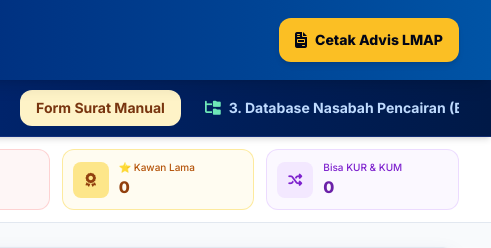
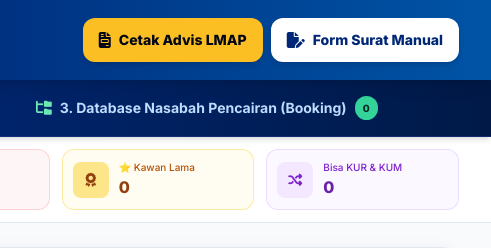
Before and after one commit to idangkehed-commits/portal-nasabah-mandiri, a website: page index.html in a window 1280 px wide. Shown: the top 248 px of the page, 789-1280 px from the left. Drawn offline with nearby package versions, Linux system fonts and the light colour scheme.

Commit message:
ui: place manual forms beside Advis print button

```diff
--- a/index.html
+++ b/index.html
@@ -164,12 +164,13 @@
           </div>
         </div>
 
-        <!-- Header Action: Cetak Advis LMAP (Fokus Utama) -->
-        <div class="flex items-center space-x-2">
+        <!-- Header Action: Cetak Advis dan Form Surat Manual -->
+        <div class="flex flex-wrap justify-end items-center gap-2">
           <button id="btnOpenCetakAdvisModal" onclick="openModalCetakAdvis()" class="flex items-center space-x-2 px-3.5 sm:px-4 py-2 sm:py-2.5 rounded-xl bg-amber-400 hover:bg-amber-300 text-slate-950 font-extrabold text-xs sm:text-sm shadow-md transition-all duration-200" title="Buka Formulir & Cetak Surat Advis LMAP Mandiri">
             <i class="fa-solid fa-file-invoice text-base"></i>
             <span>Cetak Advis LMAP</span>
           </button>
+          <button id="btnManualLetters" type="button" onclick="openManualLetters()" class="flex items-center space-x-2 px-3.5 sm:px-4 py-2 sm:py-2.5 rounded-xl bg-white text-mandiri-navy hover:bg-blue-50 font-extrabold text-xs sm:text-sm shadow-md transition-all duration-200" title="Buka pilihan form surat manual"><i class="fa-solid fa-file-pen text-base"></i><span>Form Surat Manual</span></button>
         </div>
 
       </div>
@@ -193,8 +194,6 @@
           <span>2. Monitoring Tagihan Bulanan (Angsuran & AGF)</span>
           <span id="tabBadgeTagihanCount" class="px-2 py-0.5 rounded-full text-[10px] bg-amber-400 text-mandiri-dark font-black">170</span>
         </button>
-
-        <button id="btnManualLetters" type="button" onclick="openManualLetters()" class="px-4 py-2 rounded-xl text-xs sm:text-sm font-bold bg-amber-100 text-amber-900 shrink-0">Form Surat Manual</button>
 
         <!-- Tab 3: Database Nasabah Pencairan -->
         <button id="tabBtnBooking" onclick="switchMainTab('booking')" class="flex items-center space-x-2 px-4 py-2 rounded-xl text-xs sm:text-sm font-bold transition-all text-blue-200 hover:text-white hover:bg-white/10 shrink-0">
```
